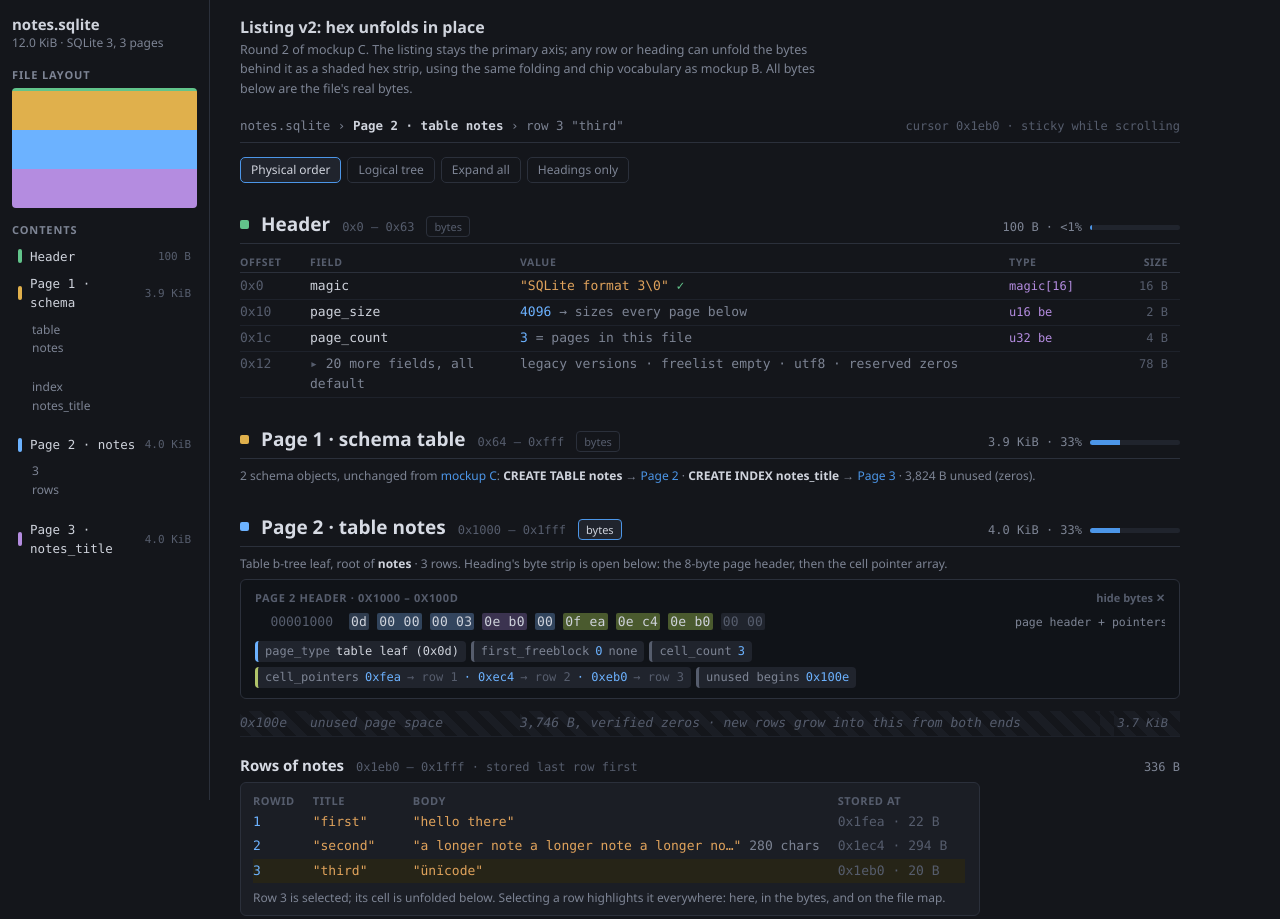
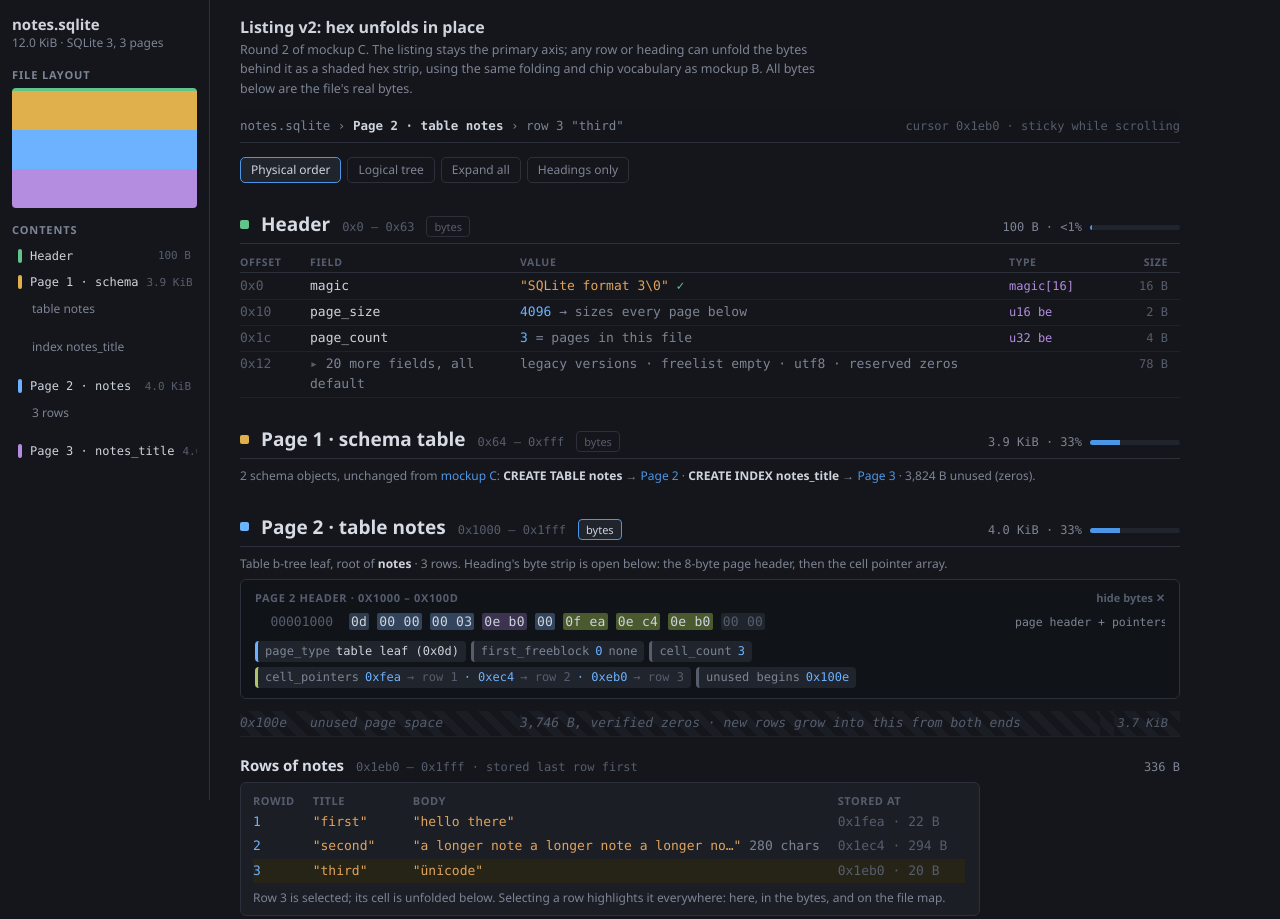
Before and after one commit to pengowray/qubero, a plain HTML site: page mockups/c2-listing.html in a window 1280 px wide. Shown: the top 919 px of the page. Drawn offline with Linux system fonts and the light colour scheme.

Commit message:
Keep the listing rail labels on one line

```diff
--- a/mockups/c2-listing.html
+++ b/mockups/c2-listing.html
@@ -21,7 +21,7 @@
   .rail .fsize { color: var(--dim); font-size: 12px; font-family: var(--sans); margin-bottom: 10px; }
   .rail h2 { font: 600 11px var(--sans); text-transform: uppercase; letter-spacing: .08em; color: var(--dim); margin: 14px 0 6px; }
   .spacemap { display: flex; flex-direction: column; border-radius: 4px; overflow: hidden; height: 120px; }
-  .toc a { display: grid; grid-template-columns: 4px 1fr auto; gap: 8px; align-items: center; padding: 4px 6px; border-radius: 4px; color: var(--fg); font-size: 12.5px; }
+  .toc a { display: grid; grid-template-columns: 4px 1fr auto; gap: 8px; align-items: center; padding: 4px 6px; border-radius: 4px; color: var(--fg); font-size: 12px; white-space: nowrap; overflow: hidden; text-overflow: ellipsis; }
   .toc a:hover { background: var(--panel2); }
   .toc .swatch { width: 4px; height: 14px; border-radius: 2px; }
   .toc .sz { color: var(--faint); font-size: 11px; }
```
Also changed, not shown: web/public/mockups/c2-listing.html (+1 -1 lines).
